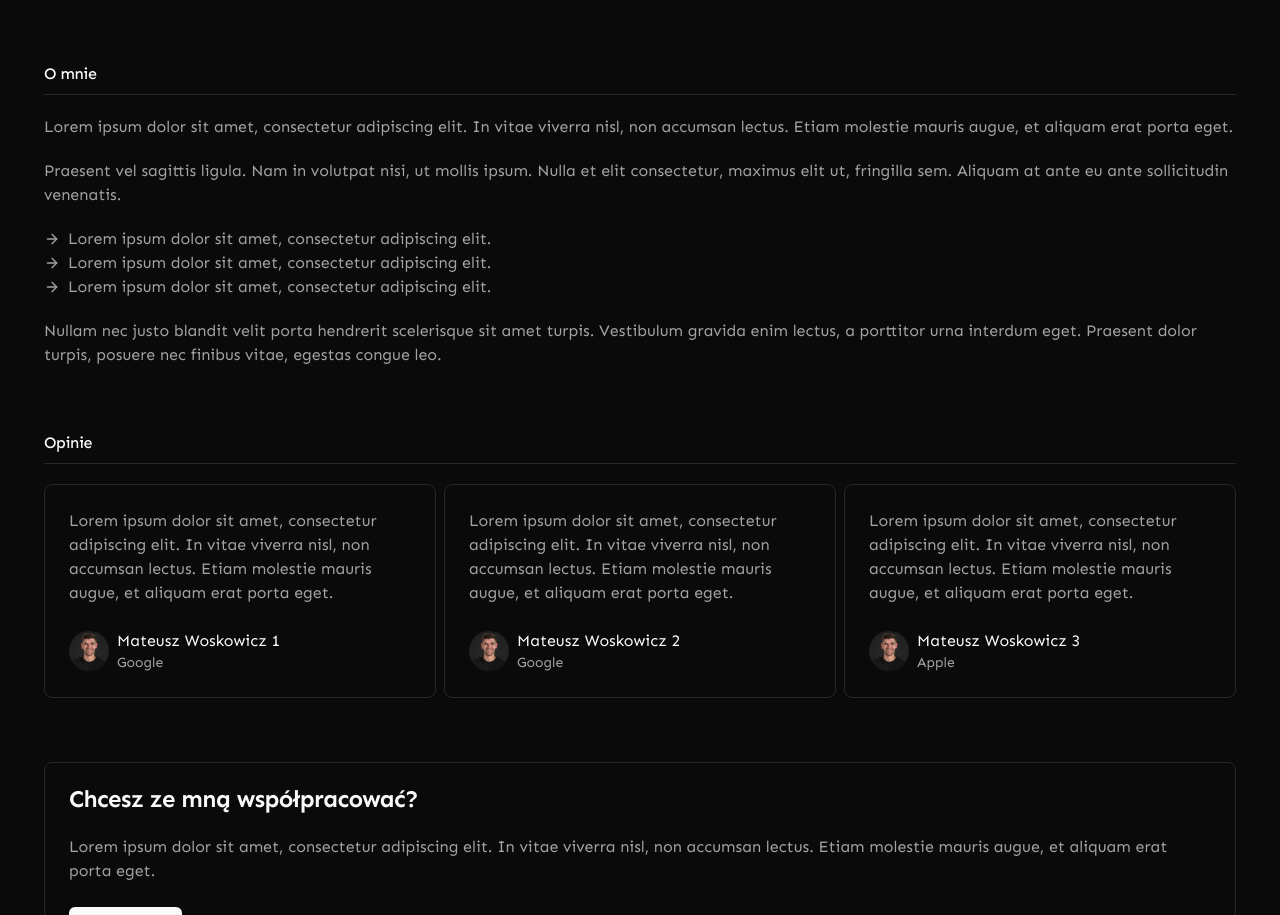
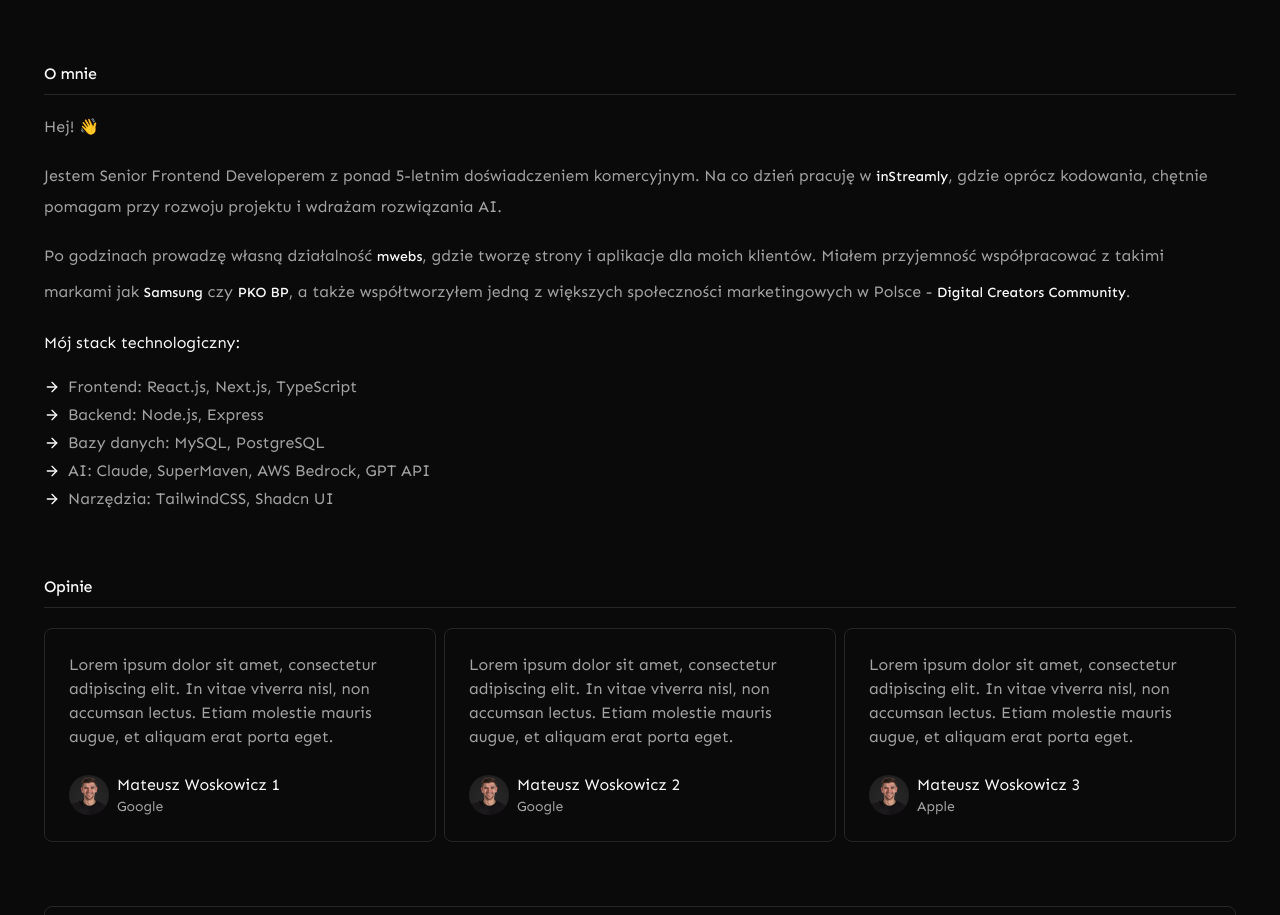
Before and after one commit to Woskus/mateuszwoskowicz.pl, a Next.js app: page / in a window 1280 px wide. Shown: the part 4391-5306 px from the top of the page. Built offline with nearby package versions, Linux system fonts and the light colour scheme.

Commit message:
Improve about section content

```diff
--- a/app/globals.css
+++ b/app/globals.css
@@ -41,7 +41,7 @@
 	}
 
 	html {
-		@apply scroll-smooth scroll-pt-16;
+		@apply scroll-smooth scroll-pt-[72px];
 	}
 
 	body {
--- a/components/about.tsx
+++ b/components/about.tsx
@@ -1,46 +1,79 @@
+import dayjs from 'dayjs';
 import {ArrowRight} from 'lucide-react';
 import {Container} from '@/components/container';
+import Link from 'next/link';
+import {Button} from '@/components/ui/button';
 
 export function About() {
+	const startDate = dayjs('2019-08-01');
+	const currentDate = dayjs();
+
+	const yearsDiff = currentDate.diff(startDate, 'year');
+
 	return (
 		<section className="mt-16">
 			<Container>
 				<h2 className="mb-5 text-base">O mnie</h2>
 
 				<article className="space-y-5 text-muted-foreground">
+					<p>Hej! 👋</p>
+
 					<p>
-						Lorem ipsum dolor sit amet, consectetur adipiscing elit. In vitae
-						viverra nisl, non accumsan lectus. Etiam molestie mauris augue, et
-						aliquam erat porta eget.
+						Jestem Senior Frontend Developerem z ponad {yearsDiff}
+						-letnim doświadczeniem komercyjnym. Na co dzień pracuję w{' '}
+						<Link href="#instreamly">
+							<Button variant="link">inStreamly</Button>
+						</Link>
+						, gdzie oprócz kodowania, chętnie pomagam przy rozwoju projektu i
+						wdrażam rozwiązania AI.
 					</p>
 
 					<p>
-						Praesent vel sagittis ligula. Nam in volutpat nisi, ut mollis
-						ipsum. Nulla et elit consectetur, maximus elit ut, fringilla sem.
-						Aliquam at ante eu ante sollicitudin venenatis.
+						Po godzinach prowadzę własną działalność{' '}
+						<Link href="#mwebs">
+							<Button variant="link">mwebs</Button>
+						</Link>
+						, gdzie tworzę strony i aplikacje dla moich klientów. Miałem
+						przyjemność współpracować z takimi markami jak{' '}
+						<Link href="#samsung">
+							<Button variant="link">Samsung</Button>
+						</Link>{' '}
+						czy{' '}
+						<Link href="#pkobp">
+							<Button variant="link">PKO BP</Button>
+						</Link>
+						, a także współtworzyłem jedną z większych społeczności
+						marketingowych w Polsce -{' '}
+						<Link href="#dcc">
+							<Button variant="link">Digital Creators Community</Button>
+						</Link>
+						.
 					</p>
 
-					<ul className="[&>li]:flex [&>li]:items-center">
+					<p className="text-primary">Mój stack technologiczny:</p>
+
+					<ul className="space-y-1 [&>li]:flex [&>li]:items-center">
 						<li>
-							<ArrowRight className="mr-2 h-4 w-4" />
-							Lorem ipsum dolor sit amet, consectetur adipiscing elit.
+							<ArrowRight className="mr-2 h-4 w-4 text-primary" />
+							Frontend: React.js, Next.js, TypeScript
 						</li>
 						<li>
-							<ArrowRight className="mr-2 h-4 w-4" />
-							Lorem ipsum dolor sit amet, consectetur adipiscing elit.
+							<ArrowRight className="mr-2 h-4 w-4 text-primary" />
+							Backend: Node.js, Express
 						</li>
 						<li>
-							<ArrowRight className="mr-2 h-4 w-4" />
-							Lorem ipsum dolor sit amet, consectetur adipiscing elit.
+							<ArrowRight className="mr-2 h-4 w-4 text-primary" />
+							Bazy danych: MySQL, PostgreSQL
+						</li>
+						<li>
+							<ArrowRight className="mr-2 h-4 w-4 text-primary" />
+							AI: Claude, SuperMaven, AWS Bedrock, GPT API
+						</li>
+						<li>
+							<ArrowRight className="mr-2 h-4 w-4 text-primary" />
+							Narzędzia: TailwindCSS, Shadcn UI
 						</li>
 					</ul>
-
-					<p>
-						Nullam nec justo blandit velit porta hendrerit scelerisque sit
-						amet turpis. Vestibulum gravida enim lectus, a porttitor urna
-						interdum eget. Praesent dolor turpis, posuere nec finibus vitae,
-						egestas congue leo.
-					</p>
 				</article>
 			</Container>
 		</section>
--- a/components/experience/experience-item.tsx
+++ b/components/experience/experience-item.tsx
@@ -20,7 +20,7 @@ interface ExperienceItemProps {
 
 export function ExperienceItem({experience}: ExperienceItemProps) {
 	return (
-		<Card className="w-full">
+		<Card className="w-full" id={experience.id}>
 			<CardHeader className="flex flex-row items-center gap-3">
 				{experience.logo}
 
--- a/components/experience/index.tsx
+++ b/components/experience/index.tsx
@@ -13,6 +13,7 @@ import {Button} from '@/components/ui/button';
 import Link from 'next/link';
 
 export interface Experience {
+	id: string;
 	logo: React.ReactNode;
 	type: 'full-time' | 'part-time' | 'freelance';
 	positions: Array<{
@@ -30,6 +31,7 @@ export interface Experience {
 
 const experiences: Experience[] = [
 	{
+		id: 'pkobp',
 		logo: <Pkobp />,
 		type: 'freelance',
 		positions: [
@@ -55,6 +57,7 @@ const experiences: Experience[] = [
 		],
 	},
 	{
+		id: 'samsung',
 		logo: <Samsung />,
 		type: 'freelance',
 		positions: [
@@ -70,6 +73,7 @@ const experiences: Experience[] = [
 		],
 	},
 	{
+		id: 'instreamly',
 		logo: <Instreamly />,
 		type: 'full-time',
 		positions: [
@@ -153,6 +157,7 @@ const experiences: Experience[] = [
 		],
 	},
 	{
+		id: 'mwebs',
 		logo: <Mwebs />,
 		type: 'part-time',
 		positions: [
@@ -178,6 +183,7 @@ const experiences: Experience[] = [
 		],
 	},
 	{
+		id: 'dcc',
 		logo: <Dcc />,
 		type: 'part-time',
 		positions: [
@@ -205,6 +211,7 @@ const experiences: Experience[] = [
 		],
 	},
 	{
+		id: 'callpage',
 		logo: <Callpage />,
 		type: 'part-time',
 		positions: [
@@ -225,6 +232,7 @@ const experiences: Experience[] = [
 		],
 	},
 	{
+		id: 'salesmanago',
 		logo: <Salesmanago />,
 		type: 'full-time',
 		positions: [
```
